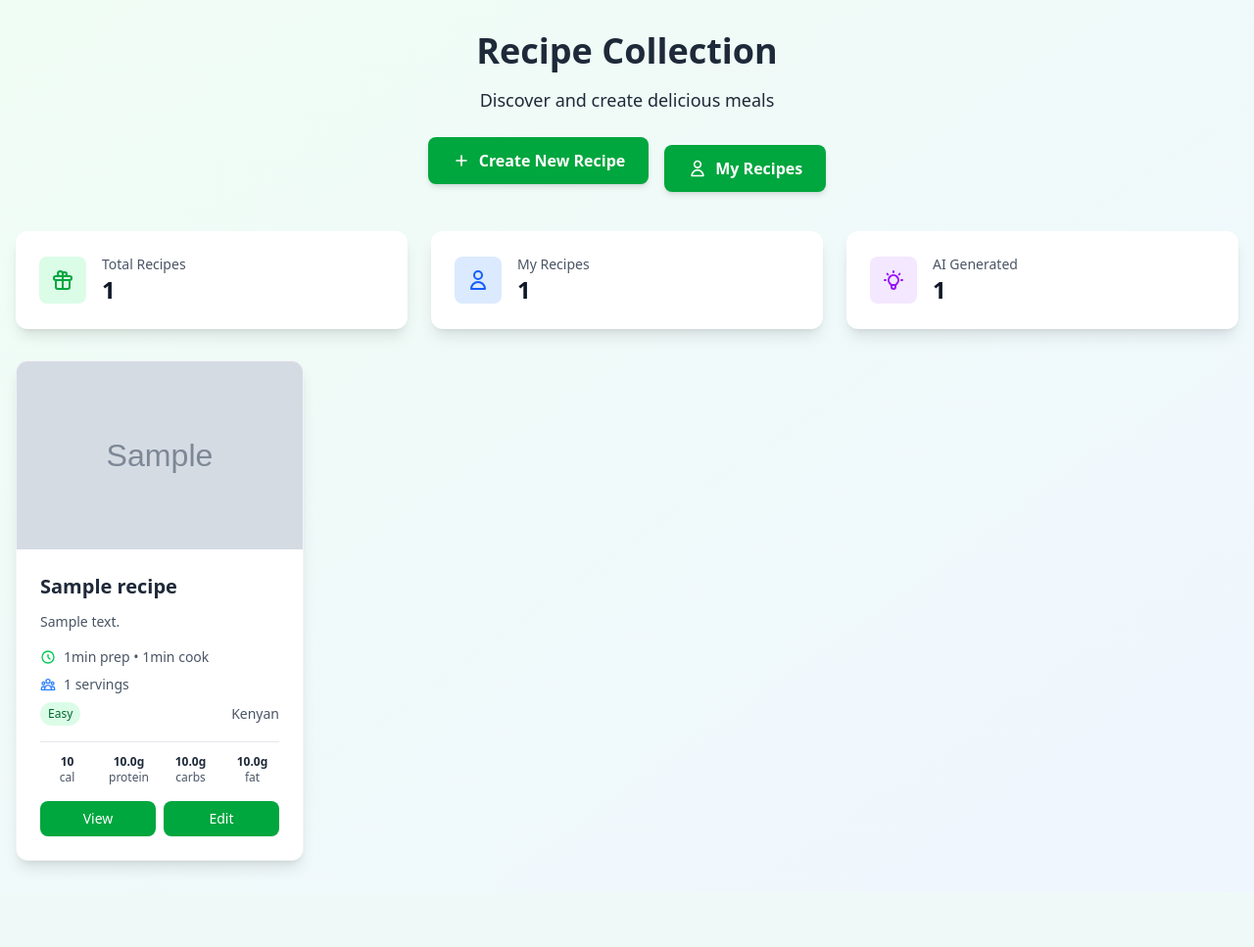
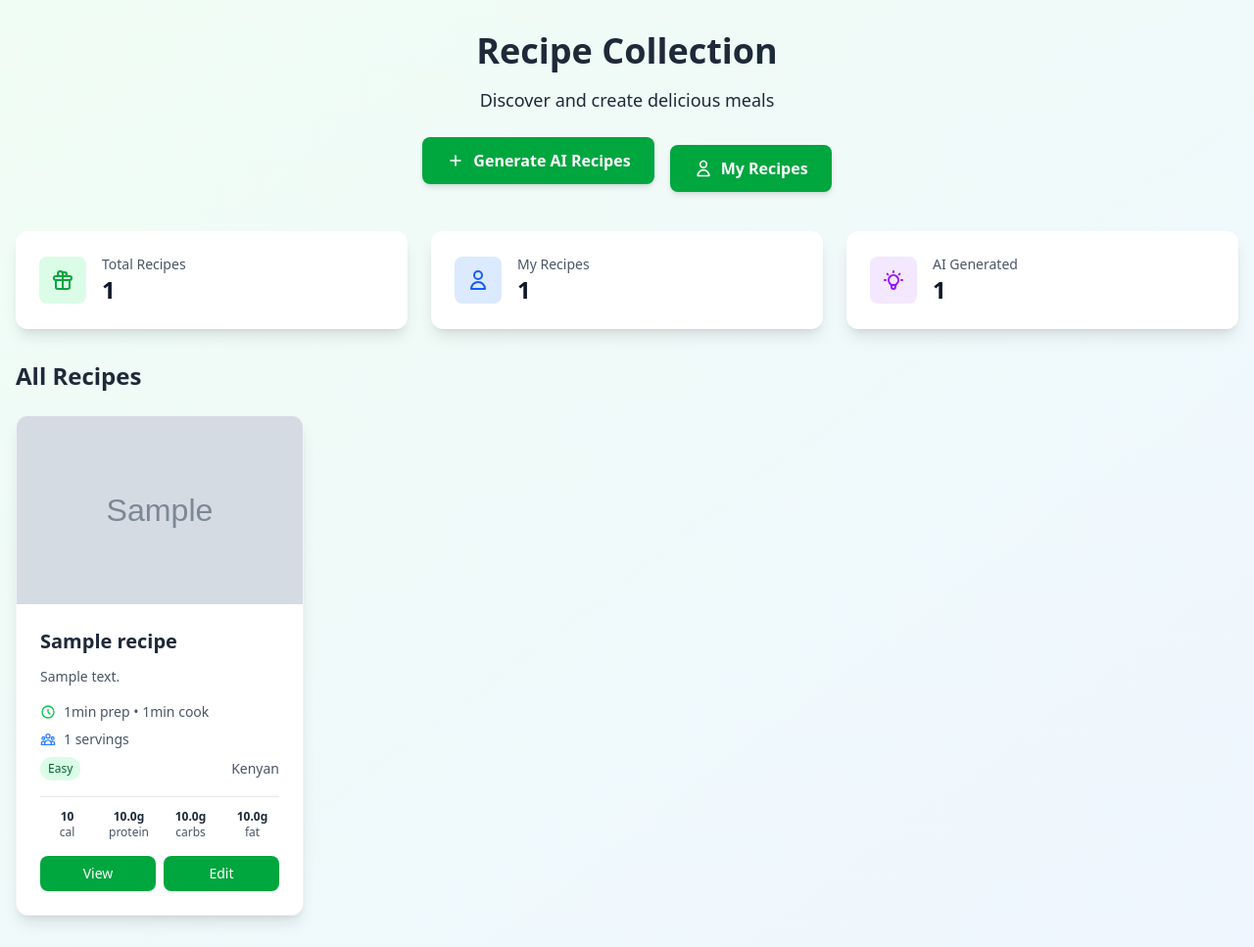
Before and after one commit to hemarastylepeke/bleedingedge, a Django app: page /recipes/ in a window 1280 px wide. Shown: the part 77-1044 px from the top of the page at 98% size. Before the commit the page ends 965 px from the top, so only its background shows below. Run offline with Django 5.2, Linux system fonts and the light colour scheme; a user stored in the database is signed in; tables that the repository leaves empty hold one stand-in row (values such as "Sample post"); grey boxes marked "Sample" are stand-in pictures; style sheets or scripts are compiled from the project's sources; some libraries are stand-ins or nearby versions.

Commit message:
Multiple recipe generation logic implementation

```diff
--- a/core/views.py
+++ b/core/views.py
@@ -10,7 +10,7 @@ from django.db.models import Sum
 from .forms import PantryItemForm, BudgetForm, ShoppingListForm, ShoppingListItemForm, RecipeForm
 from django.db.models import Q
 from django.forms import formset_factory
-from core.services.recipe_suggestion_ai import generate_ai_recipe_from_openai
+from core.services.recipe_suggestion_ai import generate_ai_recipe_from_openai, generate_multiple_ai_recipes
 from core.services.ai_shopping_service import generate_ai_shopping_list, confirm_shopping_list, detect_and_record_food_waste
 from decimal import Decimal
 from django.db import transaction
@@ -783,17 +783,25 @@ def delete_shopping_list_view(request, list_id):
     return render(request, 'core/delete_shopping_list.html', context)
 
 #--------------------------------------------------RECIPE MANAGEMENT VIEWS-------------------------------------------------------------------------#
+# core/views.py
 @login_required(login_url='account_login')
 def recipe_list_view(request):
-    """
-    List all recipes with filtering and search
-    """
+    """Display all recipes with enhanced AI recipe handling"""
+    # Get all recipes
     recipes = Recipe.objects.all().order_by('-created_at')
 
-    # Filtering
+    # Get filters from request
+    search_query = request.GET.get('search', '')
     cuisine_filter = request.GET.get('cuisine', '')
     difficulty_filter = request.GET.get('difficulty', '')
-    search_query = request.GET.get('search', '')
+
+    # Apply filters
+    if search_query:
+        recipes = recipes.filter(
+            Q(name__icontains=search_query) |
+            Q(description__icontains=search_query) |
+            Q(dietary_tags__icontains=search_query)
+        )
 
     if cuisine_filter:
         recipes = recipes.filter(cuisine=cuisine_filter)
@@ -801,27 +809,32 @@ def recipe_list_view(request):
     if difficulty_filter:
         recipes = recipes.filter(difficulty=difficulty_filter)
 
-    if search_query:
-        recipes = recipes.filter(
-            Q(name__icontains=search_query) |
-            Q(description__icontains=search_query) |
-            Q(dietary_tags__icontains=search_query)
-        )
+    # Check if we have newly generated AI recipes in session
+    newly_generated_ids = request.session.get('newly_generated_recipe_ids', [])
+    newly_generated_recipes = []
 
-    # Statistics
-    total_recipes = recipes.count()
-    user_recipes = recipes.filter(created_by=request.user).count()
-    ai_recipes = recipes.filter(is_ai_generated=True).count()
+    if newly_generated_ids:
+        newly_generated_recipes = Recipe.objects.filter(id__in=newly_generated_ids)
+        # Clear the session after displaying
+        del request.session['newly_generated_recipe_ids']
+        request.session.modified = True
+
+    # Calculate stats
+    total_recipes = Recipe.objects.count()
+    user_recipes = Recipe.objects.filter(created_by=request.user).count()
+    ai_recipes = Recipe.objects.filter(is_ai_generated=True).count()
 
     context = {
         'recipes': recipes,
-        'cuisine_filter': cuisine_filter,
-        'difficulty_filter': difficulty_filter,
-        'search_query': search_query,
         'total_recipes': total_recipes,
         'user_recipes': user_recipes,
         'ai_recipes': ai_recipes,
+        'search_query': search_query,
+        'cuisine_filter': cuisine_filter,
+        'difficulty_filter': difficulty_filter,
+        'newly_generated_recipes': newly_generated_recipes,  # Newly generated AI recipes
     }
+
     return render(request, 'core/recipe_list.html', context)
 
 @login_required(login_url='account_login')
@@ -860,25 +873,51 @@ def recipe_detail_view(request, recipe_id):
 @login_required(login_url='account_login')
 def create_recipe_view(request):
     """
-    Generate a new recipe using AI based on:
+    Generate multiple new recipes using AI based on:
     - User profile (goal, allergies, budget)
     - Available pantry ingredients
     - Expiring items to reduce food waste
 
-    Replaces manual recipe creation.
+    Generates 3 distinct recipes at once.
     """
     if request.method == 'POST':
         try:
-            # Call the AI service to generate and save a recipe
-            recipe = generate_ai_recipe_from_openai(request.user)
-            messages.success(request, f'AI Recipe "{recipe.name}" generated successfully!')
-            return redirect('recipe_detail', recipe_id=recipe.id)
+            # Call the AI service to generate multiple recipes
+            recipes = generate_multiple_ai_recipes(request.user, num_recipes=3)
+
+            if recipes:
+                # Store the IDs of newly generated recipes in session
+                request.session['newly_generated_recipe_ids'] = [recipe.id for recipe in recipes]
+                request.session.modified = True
+
+                messages.success(request, f'Successfully generated {len(recipes)} AI recipes! They are highlighted below.')
+                return redirect('recipe_list')
+            else:
+                messages.error(request, "No recipes were generated. Please try again.")
+                return redirect('create_recipe')
+
         except Exception as e:
-            messages.error(request, f"Error generating AI recipe: {str(e)}")
+            messages.error(request, f"Error generating AI recipes: {str(e)}")
             return redirect('create_recipe')
 
+    # Get pantry info to show user what's available
+    pantry_items = UserPantry.objects.filter(
+        user=request.user,
+        status='active',
+        expiry_date__gte=timezone.now().date(),
+        quantity__gt=0
+    ).order_by('expiry_date')
+
+    expiring_soon = pantry_items.filter(
+        expiry_date__lte=timezone.now().date() + timedelta(days=3)
+    )
+
     context = {
-        'title': 'Generate AI Recipe',
+        'title': 'Generate AI Recipes',
+        'pantry_items': pantry_items,
+        'expiring_soon': expiring_soon,
+        'pantry_count': pantry_items.count(),
+        'expiring_count': expiring_soon.count(),
     }
     return render(request, 'core/ai_generate_recipe.html', context)
 
--- a/templates/core/recipe_list.html
+++ b/templates/core/recipe_list.html
@@ -15,9 +15,9 @@
                     <svg class="w-5 h-5 mr-2" fill="none" stroke="currentColor" viewBox="0 0 24 24">
                         <path stroke-linecap="round" stroke-linejoin="round" stroke-width="2" d="M12 6v6m0 0v6m0-6h6m-6 0H6"></path>
                     </svg>
-                    Create New Recipe
+                    Generate AI Recipes
                 </a>
-                <a href="{% url 'my_recipes' %}" class="inline-flex items-center px-6 py-3 bg-green-600 hover:bg-blue-600 text-white font-semibold rounded-lg shadow-md transition-all duration-200">
+                <a href="{% url 'my_recipes' %}" class="inline-flex items-center px-6 py-3 bg-green-600 hover:bg-blue-700 text-white font-semibold rounded-lg shadow-md transition-all duration-200">
                     <svg class="w-5 h-5 mr-2" fill="none" stroke="currentColor" viewBox="0 0 24 24">
                         <path stroke-linecap="round" stroke-linejoin="round" stroke-width="2" d="M16 7a4 4 0 11-8 0 4 4 0 018 0zM12 14a7 7 0 00-7 7h14a7 7 0 00-7-7z"></path>
                     </svg>
@@ -71,9 +71,91 @@
             </div>
         </div>
 
+        <!-- Newly Generated AI Recipes Section -->
+        {% if newly_generated_recipes %}
+        <div class="mb-12">
+            <div class="flex items-center justify-between mb-6">
+                <h2 class="text-2xl font-bold text-gray-800">Newly Generated AI Recipes</h2>
+                <span class="px-3 py-1 bg-purple-100 text-purple-800 rounded-full text-sm font-medium animate-pulse">
+                    Just Created!
+                </span>
+            </div>
 
+            <div class="grid grid-cols-1 md:grid-cols-2 lg:grid-cols-3 gap-6 mb-8">
+                {% for recipe in newly_generated_recipes %}
+                <div class="bg-white rounded-xl shadow-lg hover:shadow-xl transition-all duration-300 transform hover:-translate-y-1 border-2 border-purple-300 overflow-hidden relative">
+                    <!-- New Badge -->
+                    <div class="absolute top-4 right-4 z-10">
+                        <span class="px-2 py-1 bg-purple-600 text-white text-xs font-bold rounded-full shadow-lg animate-bounce">
+                            NEW
+                        </span>
+                    </div>
 
+                    <!-- Recipe Image -->
+                    {% if recipe.image %}
+                    <div class="h-48 overflow-hidden">
+                        <img src="{{ recipe.image.url }}" alt="{{ recipe.name }}" class="w-full h-full object-cover">
+                    </div>
+                    {% else %}
+                    <div class="h-48 bg-gradient-to-br from-purple-100 to-pink-100 flex items-center justify-center">
+                        <svg class="w-12 h-12 text-purple-400" fill="none" stroke="currentColor" viewBox="0 0 24 24">
+                            <path stroke-linecap="round" stroke-linejoin="round" stroke-width="1" d="M9.663 17h4.673M12 3v1m6.364 1.636l-.707.707M21 12h-1M4 12H3m3.343-5.657l-.707-.707m2.828 9.9a5 5 0 117.072 0l-.548.547A3.374 3.374 0 0014 18.469V19a2 2 0 11-4 0v-.531c0-.895-.356-1.754-.988-2.386l-.548-.547z"></path>
+                        </svg>
+                    </div>
+                    {% endif %}
+
+                    <div class="p-6">
+                        <!-- Header -->
+                        <div class="flex justify-between items-start mb-3">
+                            <h3 class="text-xl font-semibold text-gray-800 truncate">{{ recipe.name }}</h3>
+                            <span class="text-xs font-medium px-2 py-1 bg-purple-100 text-purple-800 rounded-full">AI</span>
+                        </div>
+
+                        <!-- Description -->
+                        <p class="text-gray-600 text-sm mb-4 line-clamp-2">{{ recipe.description|truncatewords:15 }}</p>
+
+                        <!-- Recipe Details -->
+                        <div class="space-y-2 mb-4">
+                            <div class="flex items-center text-sm text-gray-600">
+                                <svg class="w-4 h-4 mr-2 text-green-500" fill="none" stroke="currentColor" viewBox="0 0 24 24">
+                                    <path stroke-linecap="round" stroke-linejoin="round" stroke-width="2" d="M12 8v4l3 3m6-3a9 9 0 11-18 0 9 9 0 0118 0z"></path>
+                                </svg>
+                                {{ recipe.prep_time }}min prep • {{ recipe.cook_time }}min cook
+                            </div>
+                            <div class="flex items-center text-sm text-gray-600">
+                                <svg class="w-4 h-4 mr-2 text-blue-500" fill="none" stroke="currentColor" viewBox="0 0 24 24">
+                                    <path stroke-linecap="round" stroke-linejoin="round" stroke-width="2" d="M17 20h5v-2a3 3 0 00-5.356-1.857M17 20H7m10 0v-2c0-.656-.126-1.283-.356-1.857M7 20H2v-2a3 3 0 015.356-1.857M7 20v-2c0-.656.126-1.283.356-1.857m0 0a5.002 5.002 0 019.288 0M15 7a3 3 0 11-6 0 3 3 0 016 0zm6 3a2 2 0 11-4 0 2 2 0 014 0zM7 10a2 2 0 11-4 0 2 2 0 014 0z"></path>
+                                </svg>
+                                {{ recipe.servings }} servings
+                            </div>
+                            <div class="flex items-center justify-between text-sm">
+                                <span class="inline-flex items-center px-2 py-1 rounded-full text-xs font-medium
+                                    {% if recipe.difficulty == 'easy' %}bg-green-100 text-green-800
+                                    {% elif recipe.difficulty == 'medium' %}bg-yellow-100 text-yellow-800
+                                    {% else %}bg-red-100 text-red-800{% endif %}">
+                                    {{ recipe.get_difficulty_display }}
+                                </span>
+                                <span class="text-gray-600">{{ recipe.get_cuisine_display }}</span>
+                            </div>
+                        </div>
+
+                        <!-- Action Buttons -->
+                        <div class="flex space-x-2">
+                            <a href="{% url 'recipe_detail' recipe.id %}"
+                               class="flex-1 bg-green-600 hover:bg-purple-700 text-white py-2 px-3 rounded-lg text-center transition-colors duration-200 text-sm font-medium">
+                                View Recipe
+                            </a>
+                        </div>
+                    </div>
+                </div>
+                {% endfor %}
+            </div>
+        </div>
+        {% endif %}
+
+        <!-- All Recipes Section -->
         {% if recipes %}
+            <h2 class="text-2xl font-bold text-gray-800 mb-6">All Recipes</h2>
             <!-- Recipes Grid -->
             <div class="grid grid-cols-1 md:grid-cols-2 lg:grid-cols-3 xl:grid-cols-4 gap-6">
                 {% for recipe in recipes %}
@@ -185,7 +267,7 @@
                         {% endif %}
                     </p>
                     <a href="{% url 'create_recipe' %}" class="inline-flex items-center px-6 py-3 bg-green-500 hover:bg-green-600 text-white font-semibold rounded-lg shadow-md transition-colors duration-200">
-                        Create First Recipe
+                        Generate AI Recipes
                     </a>
                 </div>
             </div>
```
